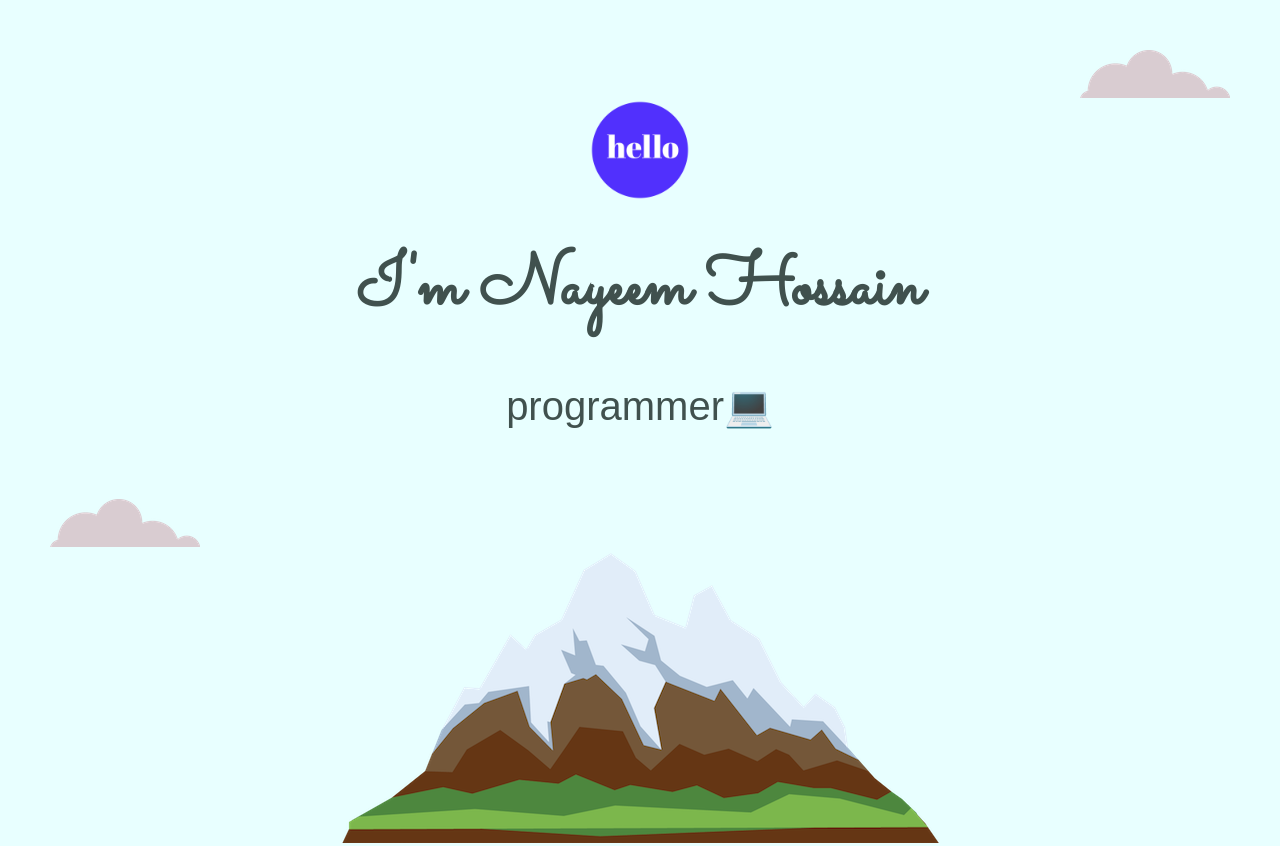
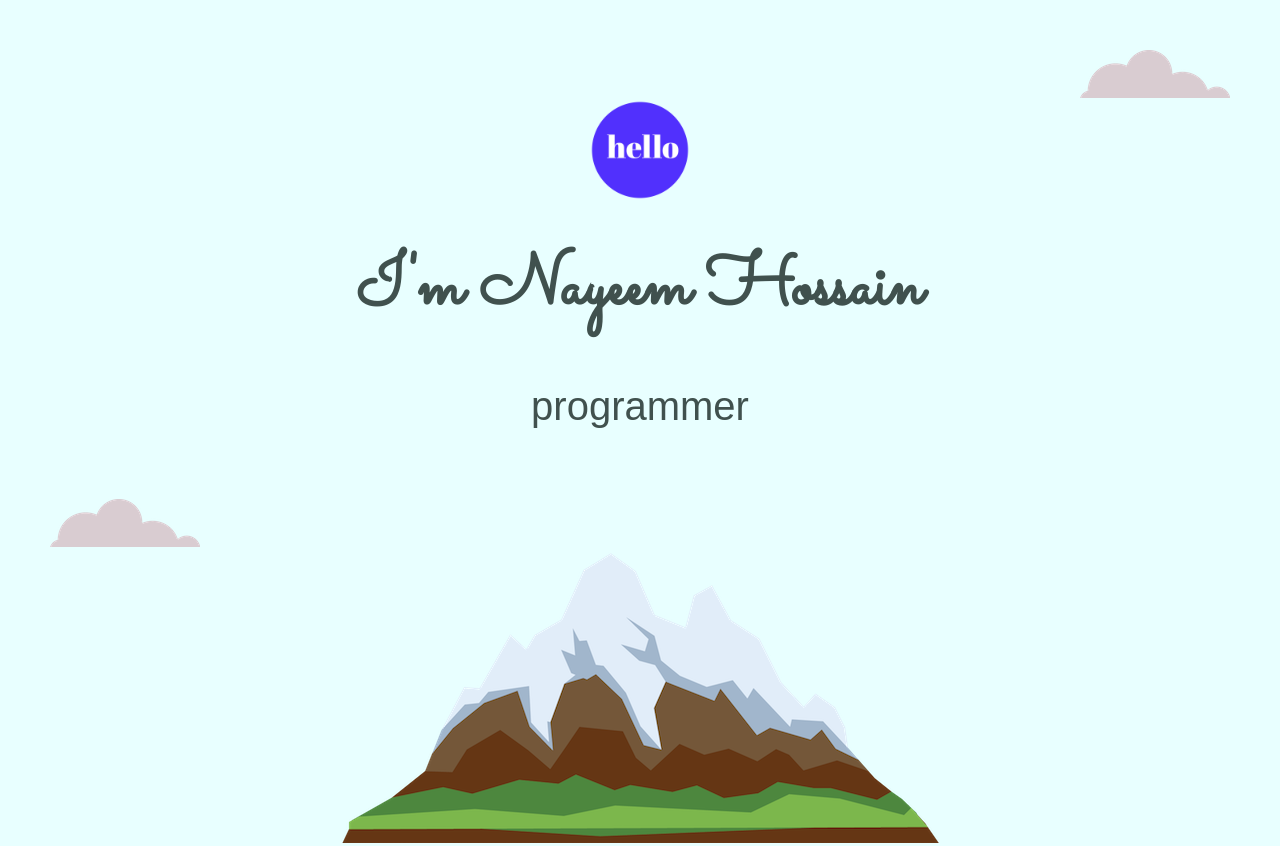
Before and after one commit to ZEPHYR418-beep/personalwebsite, a plain HTML site: page index.html in a window 1280 px wide. Shown: the top 846 px of the page. Drawn offline with Linux system fonts and the light colour scheme.

Commit message:
Update index.html

```diff
--- a/index.html
+++ b/index.html
@@ -15,7 +15,7 @@
       <img class="top-cloud" src="images/cloud.png" alt="cloud-img">
 
       <img height="100" src="images/welcome.gif"></img><h1>I'm Nayeem Hossain</h1>
-      <p class="subtitle">programmer💻</p>
+      <p class="subtitle">programmer</p>
       <img class="bottom-cloud" src="images/cloud.png" alt="cloud-img">
       <img src="images/mountain.png" alt="mountain-img">
 
```
